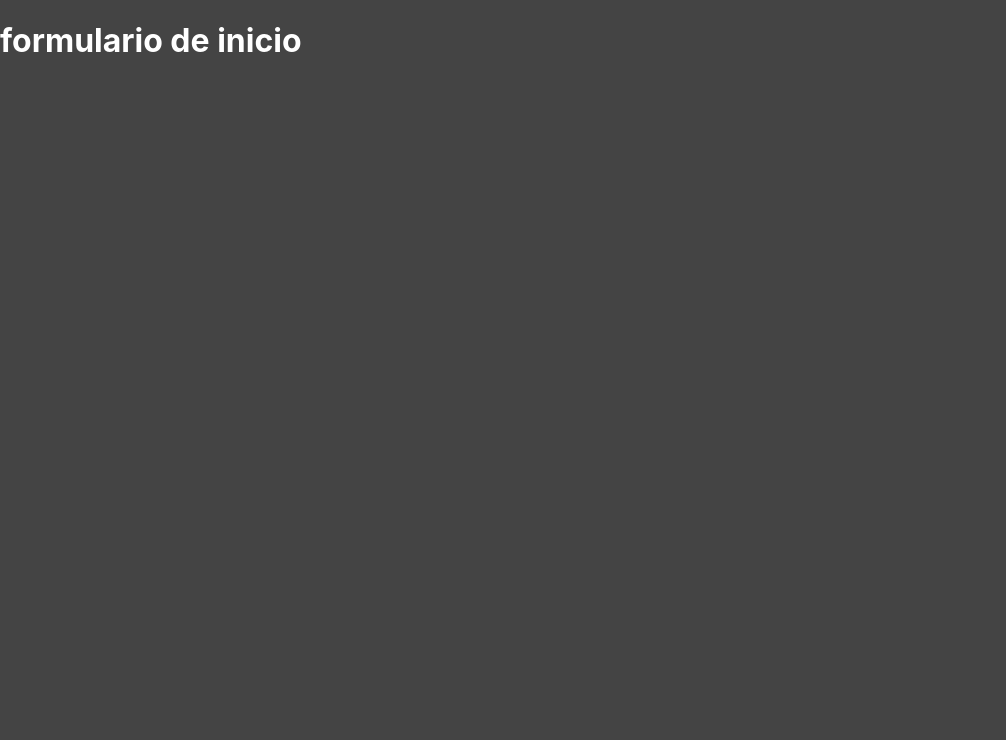
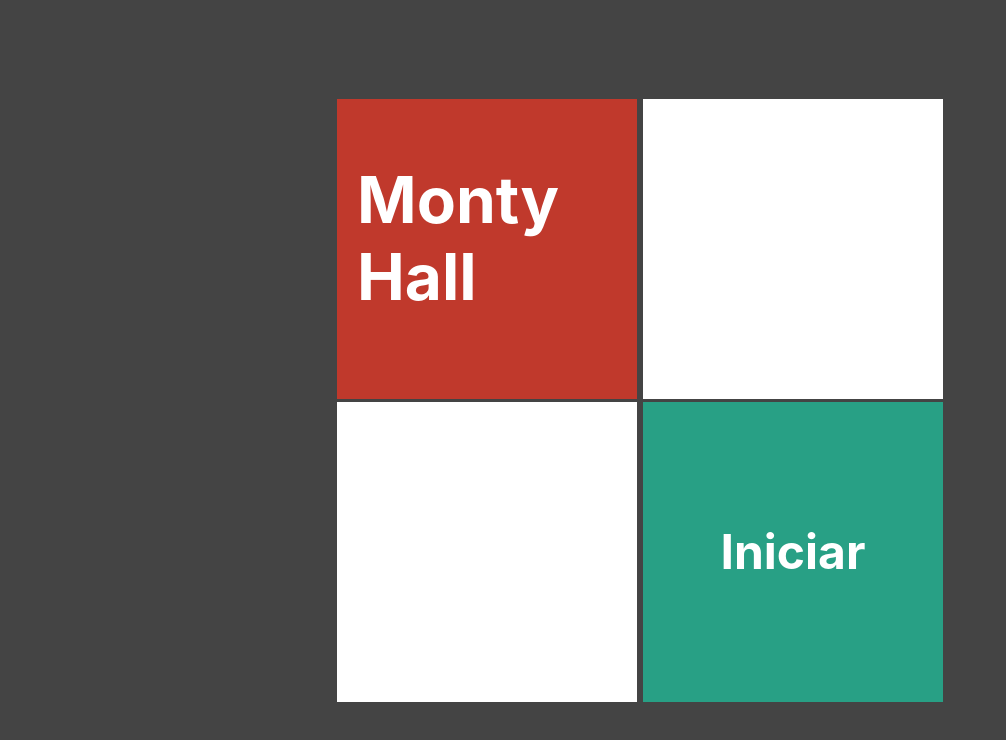
Before and after one commit to AlessandroBarreto/monty-hall-door-challenge, a Next.js app: page / in a window 1280 px wide. Shown: the top 740 px of the page, without its empty margins (0-1006 px from the left). Built offline with nearby package versions, Linux system fonts and the light colour scheme.

Commit message:
feature: cartao componente

```diff
--- /dev/null
+++ b/components/Cartao.tsx
@@ -0,0 +1,17 @@
+import styles from "../styles/Cartao.module.scss";
+
+interface CartaoProps {
+  bgcolor?: string;
+  children?: any;
+}
+
+export default function Cartao(props: CartaoProps) {
+  return (
+    <div
+      className={styles.cartao}
+      style={{ backgroundColor: props.bgcolor ?? "#fff" }}
+    >
+      {props.children}
+    </div>
+  );
+}
--- a/pages/index.tsx
+++ b/pages/index.tsx
@@ -1,9 +1,24 @@
-export default function Home() {
+import Cartao from "../components/Cartao";
+import styles from "../styles/Form.module.scss";
+import Link from "next/link";
 
-
+export default function Form() {
   return (
-    <div style={{ display: "flex" }}>
-      <h1>formulario de inicio</h1>
+    <div className={styles.form}>
+      <div>
+        <Cartao bgcolor="#c0392c">
+          <h1>Monty Hall</h1>
+        </Cartao>
+        <Cartao></Cartao>
+      </div>
+      <div>
+        <Cartao></Cartao>
+        <Cartao bgcolor="#28a085">
+          <Link href={`/jogo/4/2`}>
+            <h2 className={styles.link}>Iniciar</h2>
+          </Link>
+        </Cartao>
+      </div>
     </div>
   );
 }
--- /dev/null
+++ b/styles/Cartao.module.scss
@@ -0,0 +1,10 @@
+.cartao {
+  display: flex;
+  width: 300px;
+  height: 300px;
+  color: #fff;
+  margin: 3px;
+  font-size: 2rem;
+  padding: 20px;
+
+}
--- /dev/null
+++ b/styles/Form.module.scss
@@ -0,0 +1,14 @@
+.form{
+    display: flex;
+    justify-content: center;
+    align-items: center;
+    height: 100vh;
+
+    .link{
+        display: flex;
+        justify-content: center;
+        align-items: center;
+        flex: 1;
+        margin: 0;
+    }
+}
--- a/styles/Jogo.module.scss
+++ b/styles/Jogo.module.scss
@@ -3,7 +3,7 @@
   flex-direction: column;
   justify-content: center;
   align-items: center;
-  height: 100vh;
+  //height: 100vh;
 
   .portas {
     display: flex;
```
Also changed, not shown: pages/jogo/[portas]/[temPresente].tsx (renamed from pages/jogo.tsx, +13 -6 lines), 1 other file (tests, documents, lock files or other folders).
